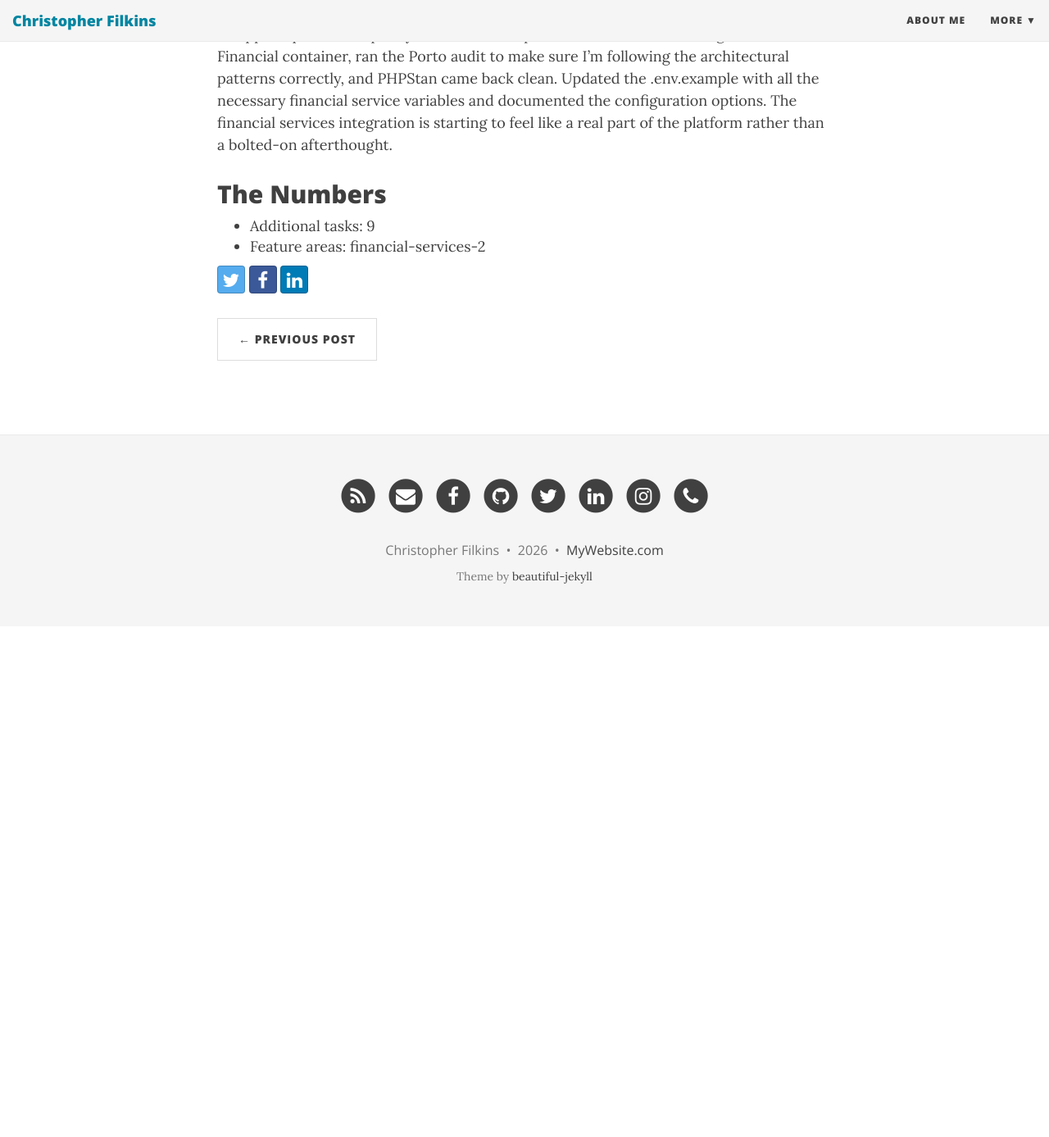
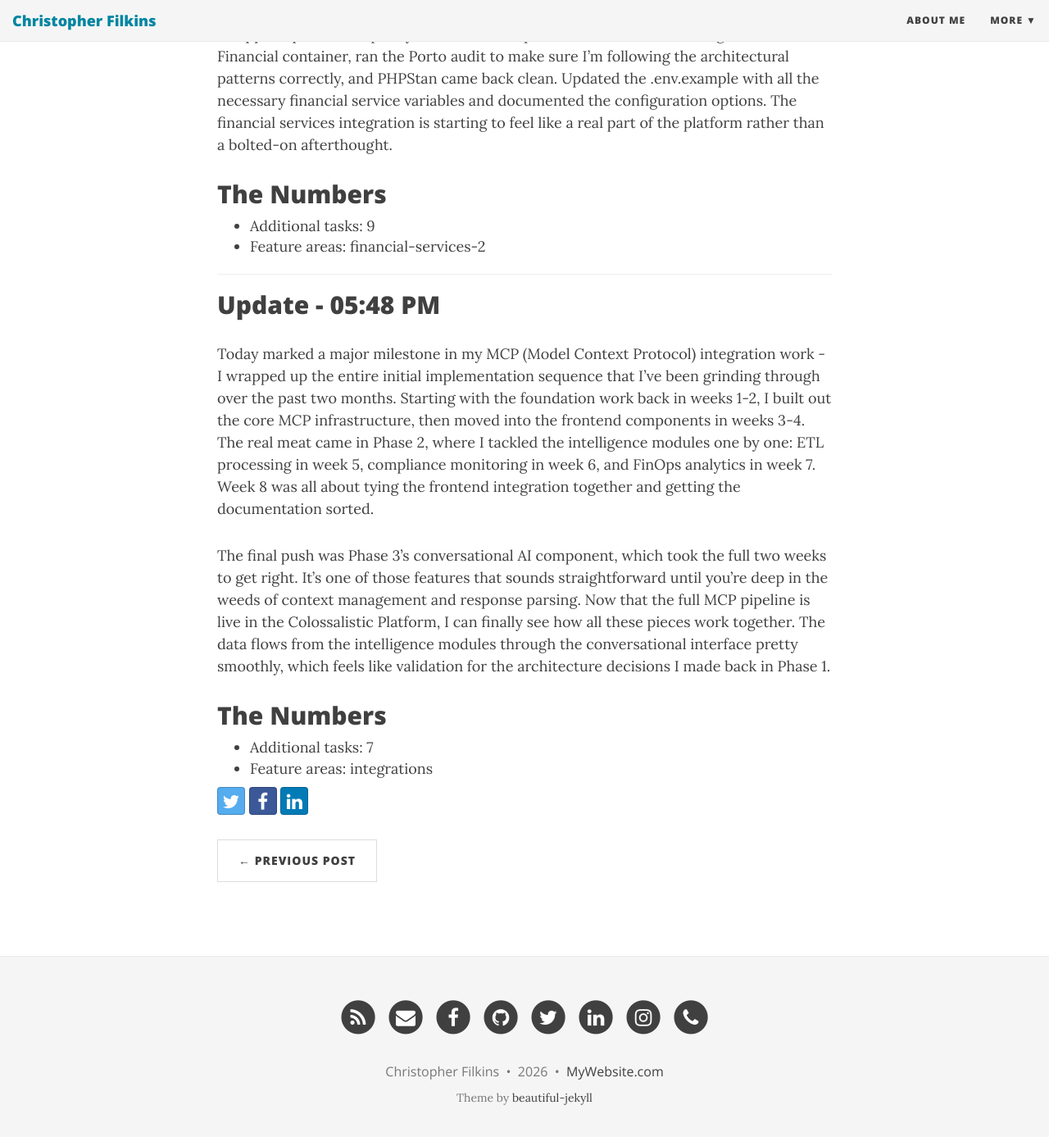
Before and after one commit to filchyboy/filchyboy.github.io, a Jekyll site: the page built from _posts/2026-03-17-todays-plan.md, in a window 1280 px wide and 1400 px high, scrolled down 2217 px. Shown: the top 1387 px of the window at 82% size. Built offline with Jekyll 4.4.1, drawn with Linux system fonts in a browser that asks for light colours; nearby versions of some CDN libraries; before the commit the page ends 2981 px from its top, so only the background shows below that.

Commit message:
Update build-in-public update: Financial Services 2

```diff
--- a/_posts/2026-03-17-todays-plan.md
+++ b/_posts/2026-03-17-todays-plan.md
@@ -44,8 +44,20 @@ Wrapped up with the quality assurance sweep: added Pest test scaffolding for the
 ## The Numbers
 - Additional tasks: 9
 - Feature areas: financial-services-2
+
+---
+
+## Update - 05:48 PM
+
+Today marked a major milestone in my MCP (Model Context Protocol) integration work - I wrapped up the entire initial implementation sequence that I've been grinding through over the past two months. Starting with the foundation work back in weeks 1-2, I built out the core MCP infrastructure, then moved into the frontend components in weeks 3-4. The real meat came in Phase 2, where I tackled the intelligence modules one by one: ETL processing in week 5, compliance monitoring in week 6, and FinOps analytics in week 7. Week 8 was all about tying the frontend integration together and getting the documentation sorted.
+
+The final push was Phase 3's conversational AI component, which took the full two weeks to get right. It's one of those features that sounds straightforward until you're deep in the weeds of context management and response parsing. Now that the full MCP pipeline is live in the Colossalistic Platform, I can finally see how all these pieces work together. The data flows from the intelligence modules through the conversational interface pretty smoothly, which feels like validation for the architecture decisions I made back in Phase 1.
+
+## The Numbers
+- Additional tasks: 7
+- Feature areas: integrations
 <!-- Generated by dev-tracker publish_to_jekyll.py (AI mode) -->
 <!-- accomplished-date: 2026-03-17 -->
-<!-- unit-ids: fin2-register-provider-porto,fin2-register-adapters-boot,fin2-env-example-vars,fin2-verify-oauth-flow,fin2-verify-webhook-handling,fin2-pest-scaffolding,fin2-porto-audit,fin2-phpstan-lint,fin2-docs-env-config -->
+<!-- unit-ids: mcp-phase1-foundation,mcp-phase1-frontend,mcp-phase2-etl,mcp-phase2-compliance,mcp-phase2-finops,mcp-phase2-frontend-docs,mcp-phase3-conversational -->
 
-<!-- unit-ids: fin2-docs-env-config,fin2-env-example-vars,fin2-pest-scaffolding,fin2-phpstan-lint,fin2-porto-audit,fin2-register-adapters-boot,fin2-register-provider-porto,fin2-verify-oauth-flow,fin2-verify-webhook-handling -->
+<!-- unit-ids: fin2-docs-env-config,fin2-env-example-vars,fin2-pest-scaffolding,fin2-phpstan-lint,fin2-porto-audit,fin2-register-adapters-boot,fin2-register-provider-porto,fin2-verify-oauth-flow,fin2-verify-webhook-handling,mcp-phase1-foundation,mcp-phase1-frontend,mcp-phase2-compliance,mcp-phase2-etl,mcp-phase2-finops,mcp-phase2-frontend-docs,mcp-phase3-conversational -->
```
